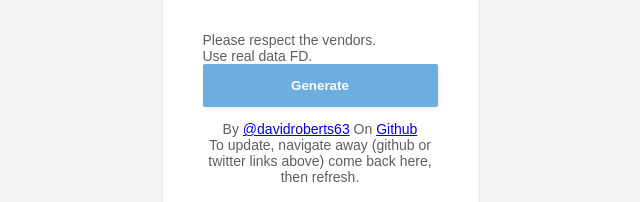
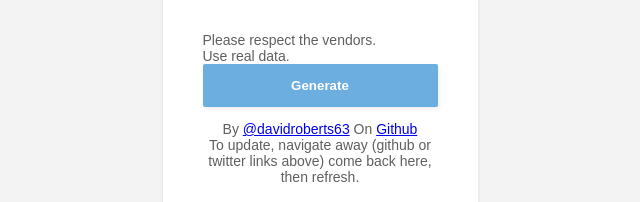
Before and after one commit to davidroberts63/furry-chainsaw, a plain HTML site: page index.html in a window 1280 px wide. Shown: the part 460-662 px from the top of the page, 320-960 px from the left. Drawn offline with Linux system fonts and the light colour scheme; a script that the page names is missing.

Commit message:
Cleaned up test text

```diff
--- a/index.html
+++ b/index.html
@@ -104,7 +104,7 @@
                 </div>
 
                 <div class="form-row form-last-row">
-                    <span>Please respect the vendors.<br/>Use real data FD.</span>
+                    <span>Please respect the vendors.<br/>Use real data.</span>
                     <button type="submit" id="submit">Generate</button>
                 </div>
 
```
